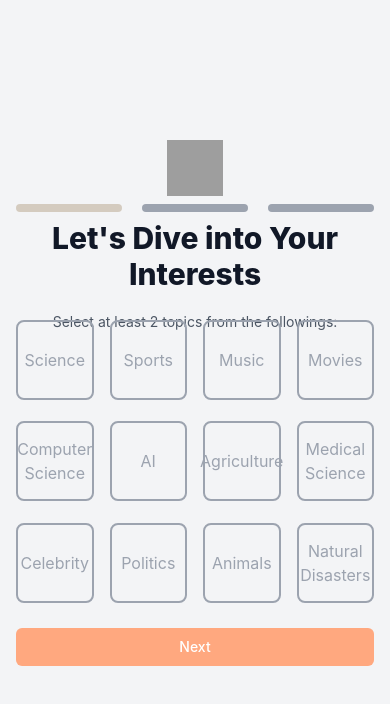
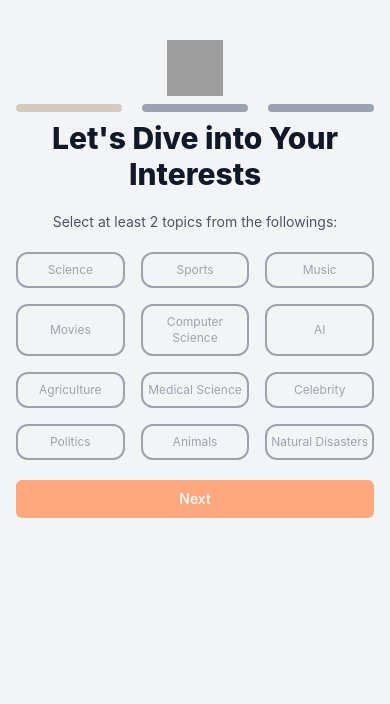
Before and after one commit to eVe-lhs/blog-frontend, a React (Create React App) app: page /auth/chooseinterest in a window 390 px wide. Shown: the top 704 px of the page. Built offline with nearby package versions, Linux system fonts and the light colour scheme; grey boxes are pictures that could not be loaded.

Commit message:
minor changes

```diff
--- a/src/App.js
+++ b/src/App.js
@@ -49,8 +49,8 @@ function App() {
 
 const AuthLayout = () => {
   return (
-    <div className="min-h-full h-screen flex items-center justify-center py-12 px-4 sm:px-6 lg:px-8">
-      <div className="max-w-md w-full space-y-8">
+    <div className="min-h-full h-screen flex justify-center px-4 sm:px-6 lg:px-8">
+      <div className="max-w-md w-full">
         <Outlet />
       </div></div>
   )
@@ -65,7 +65,7 @@ const OutletLayout = ({ showModal, setShowModal, colorTheme, setTheme }) => {
   return (
     <div className="mx-auto relative w-screen">
       <PoseEditorModal showModal={showModal} setShowModal={setShowModal} />
-      <motion.div className="py-2 inset-0 z-20 fixed md:hidden grid items-center">
+      <motion.div className="py-2 z-20 fixed md:hidden grid items-center">
         {colorTheme === "dark" ? (
           <motion.button
             className="fixed grid opacity-80 items-center justify-center w-12 h-12 bottom-5 right-5 border px-2 py-2 rounded-full drop-shadow-xl shadow-xl border-gray-400 bg-gray-800 hover:bg-gray-700 text-white hover:text-gray-200 text-center"
--- a/src/components/PoseEditorModel.js
+++ b/src/components/PoseEditorModel.js
@@ -114,14 +114,14 @@ const PoseEditorModal = ({ showModal, setShowModal }) => {
                   </button>
                   <div>
                     <button
-                      className="text-primary border-2 border-primary rounded  background-transparent font-bold uppercase px-6 py-2 text-sm outline-none focus:outline-none mr-2 mb-1 ease-linear transition-all duration-150"
+                      className="text-primary border-2 border-primary rounded  background-transparent font-bold uppercase px-2 md:px-6 py-2 text-sm outline-none focus:outline-none mr-2 mb-1 ease-linear transition-all duration-150"
                       type="button"
                       onClick={() => setShowModal(false)}
                     >
                       Save to Draft
                     </button>
                     <button
-                      className="bg-primary text-white active:bg-secondary font-bold uppercase text-sm px-6 py-3 rounded shadow hover:shadow-lg outline-none focus:outline-none mr-1 mb-1 ease-linear transition-all duration-150"
+                      className="bg-primary text-white active:bg-secondary font-bold uppercase text-sm px-2 md:px-6 py-3 rounded shadow hover:shadow-lg outline-none focus:outline-none mr-1 mb-1 ease-linear transition-all duration-150"
                       type="button"
                       onClick={() => window.alert(title + "\n" + content)}
                     >
--- a/src/pages/ChooseInterests.js
+++ b/src/pages/ChooseInterests.js
@@ -6,7 +6,7 @@ export default function ChooseInterest() {
   const Tabs = () => {
     return (
 
-        <div className="flex space-x-5 mt-2 justify-center mt-">
+        <div className="flex space-x-5 mt-2 justify-center">
           {tabs.map((tab) => (
             <button
               key={tab.id}
@@ -56,9 +56,9 @@ export default function ChooseInterest() {
         stiffness: 200,
         damping: 20,
       }}
-      className="mt-10 w-full"
+      className="w-full h-screen"
     >
-      <div className="mb-10">
+      <div className="mb-10 mt-10">
         <div className="flex justify-center">
           <img
             alt=""
@@ -67,14 +67,13 @@ export default function ChooseInterest() {
           />
         </div>
         <Tabs />
-        <div className="h-20">
+        <div>
           <h2 className="mt-2 text-center text-3xl font-extrabold text-gray-900">
             {header}
           </h2>
           <p className="text-center text-sm text-gray-600 mt-5">{text}</p>
         </div>
         <ChooseInterests activeTab={activeTab} setActiveTab={setActiveTab} />
-
       </div>
     </motion.div>
   );
@@ -153,12 +152,12 @@ const Interests = () => {
           return id !== topicId;
         })
       );
-    console.log(selected);
   };
   return (
+    <div className="md:h-96 grid items-center">
       <motion.div
         transition={{ duration: 0.3 }}
-          className="grid grid-flow-row gap-4 grid-cols-4 justify-center h-72"
+        className="grid grid-flow-row md:gap-4 gap-4 md:grid-cols-4 grid-cols-3 justify-center md:h-72 md:mt-0 my-auto"
         exit={{ opacity: 0 }}
       >
         {topics.map((topic) => (
@@ -195,24 +194,26 @@ const Interests = () => {
             }}
             onClick={() => toggleClass(topic.id)}
             key={topic.id}
-              className={`rounded-lg ${selected.includes(topic.id)
+            className={`md:rounded-lg rounded-xl ${
+              selected.includes(topic.id)
                 ? "border-primary border-2 text-primary"
                 : "border-gray-400 border-2 text-gray-400"
-                } py-auto h-20 fill-none text-center transition-colors duration-300 hover:bg-primary hover:border-primary hover:text-white hover:cursor-pointer grid items-center justify-center `}
+            } md:py-auto py-2 md:text-base text-xs py-auto md:h-20 fill-none text-center transition-colors duration-300 md:hover:bg-primary md:hover:border-primary md:hover:text-white hover:cursor-pointer grid items-center justify-center `}
           >
             {topic.name}
           </motion.div>
         ))}
       </motion.div>
+    </div>
   );
 }
 
 const Personal = () => {
-  return <div className="h-72"></div>;
+  return <div className="md:h-96 grid items-center "></div>;
 }
 
 const Suggestions = () => {
-  return <div className="h-72"></div>;
+  return <div className="md:h-96 grid items-center "></div>;
 }
 
 let tabs = [
@@ -225,7 +226,7 @@ const ChooseInterests = ({activeTab,setActiveTab}) => {
   // choosing interests
   if (activeTab === tabs[0].id) {
     return (
-      <div className="mt-5 h-96">
+      <div className="mt-5">
         <Interests activeTab={activeTab} />
           {activeTab === tabs[0].id ? (
             <motion.button
@@ -251,7 +252,7 @@ const ChooseInterests = ({activeTab,setActiveTab}) => {
     );
   } else if (activeTab === tabs[1].id) {
     return (
-      <div className="mt-5 h-96">
+      <div className="mt-5">
         <Personal />
         <div className="flex flex-row gap-5">
           <motion.button
@@ -281,7 +282,7 @@ const ChooseInterests = ({activeTab,setActiveTab}) => {
     );
   } else{
     return (
-      <div className="mt-5 h-96">
+      <div className="mt-5">
         <Suggestions />
         <div className="flex flex-row gap-5">
           <motion.button
```
Lines whose indentation alone changed are shown as unchanged.
